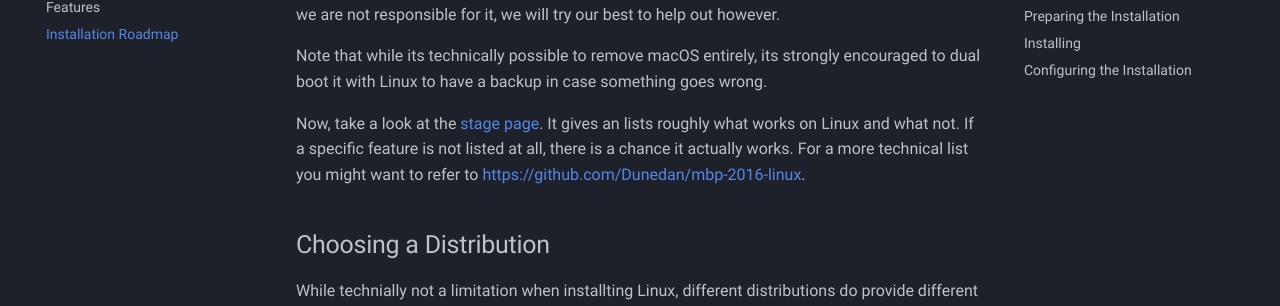
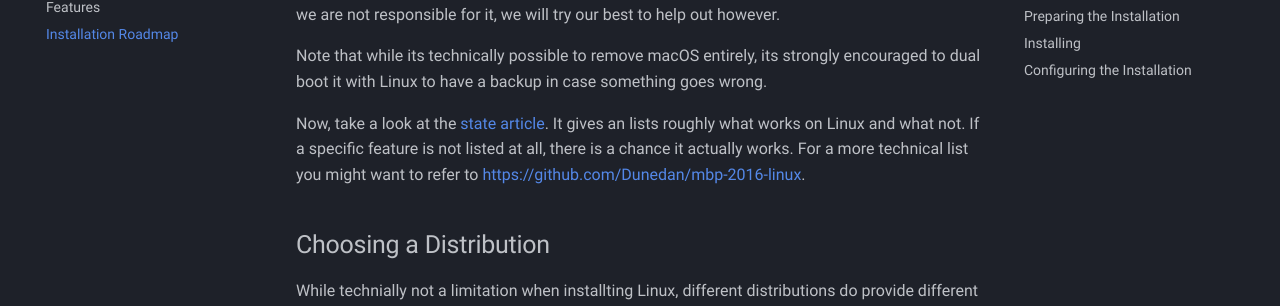
Before and after one commit to t2linux/wiki, an MkDocs documentation site: the page built from docs/roadmap.md, in a window 1280 px wide and 900 px high, scrolled down 382 px. Shown: the part 146-452 px from the top of the window. Built offline with MkDocs 1.6.1 and Material for MkDocs 9.7.7, drawn with Linux system fonts in a browser that asks for light colours; comment, search, counter and statistics services are not loaded.

Commit message:
Roadmap: Fix typo "stage page" => "state article"

```diff
--- a/docs/roadmap.md
+++ b/docs/roadmap.md
@@ -15,7 +15,7 @@ Still in case something goes wrong we are not responsible for it, we will try ou
 Note that while its technically possible to remove macOS entirely, its strongly encouraged to dual boot it with Linux to have
 a backup in case something goes wrong.
 
-Now, take a look at the [stage page](https://wiki.t2linux.org/state/). It gives an lists roughly what works on Linux and what not.
+Now, take a look at the [state article](https://wiki.t2linux.org/state/). It gives an lists roughly what works on Linux and what not.
 If a specific feature is not listed at all, there is a chance it actually works. For a more technical list you might want to refer to
 [https://github.com/Dunedan/mbp-2016-linux](https://github.com/Dunedan/mbp-2016-linux).
 
```
